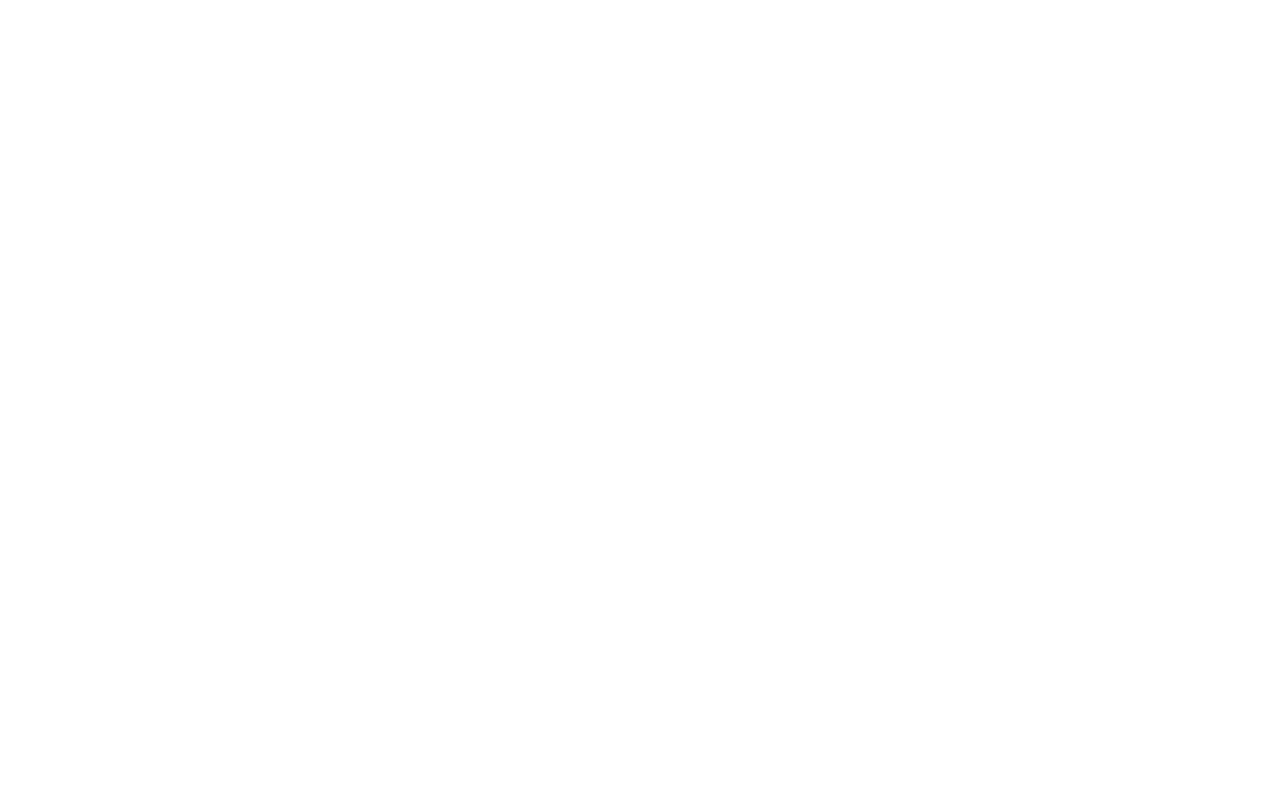
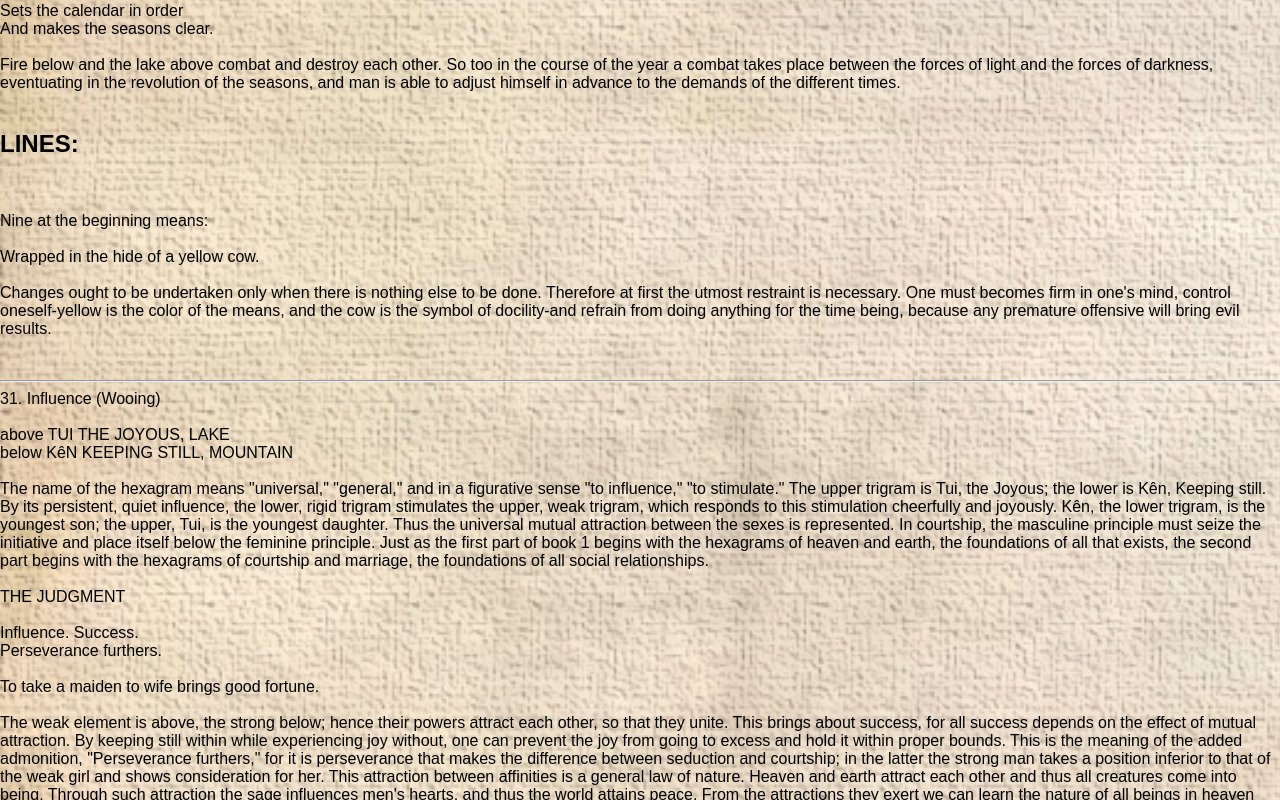
Before and after one commit to josh-stillman/iching-old, a React (Create React App) app: page / in a window 1280 px wide. Shown: the part 1020-1820 px from the top of the page. Before the commit the page ends 802 px from the top, so only its background shows below. Built offline with nearby package versions, Linux system fonts and the light colour scheme; a web font is replaced by a local one.

Commit message:
display text and lines for cast hexagrams

```diff
--- a/src/IChingPage/IChingPage.css.ts
+++ b/src/IChingPage/IChingPage.css.ts
@@ -23,6 +23,12 @@
   max-height: 100%;
 `;
 
+export const TextContainer = styled.section`
+  white-space: pre-wrap;
+  text-align: left;
+  font-family: arial;
+`
+
 export const LinkContainer = styled.div`
   justify-self: flex-end;
   display: flex;
--- a/src/IChingPage/IChingPage.tsx
+++ b/src/IChingPage/IChingPage.tsx
@@ -1,7 +1,7 @@
 import React, {Component, Fragment} from 'react';
 import { Hexagram } from '../utils';
 import Hex from '../Hex';
-import { HexContainer, IChingPageWrapper, LinkContainer, Link } from './IChingPage.css';
+import { HexContainer, IChingPageWrapper, LinkContainer, Link, TextContainer } from './IChingPage.css';
 
 interface State {
   hexagram: Hexagram;
@@ -30,6 +30,21 @@
 
           {changingHex && <Hex hexagram={changingHex}/>}
         </HexContainer>
+        <TextContainer>
+          {hexagram.hexagramNumber}. {hexagram.hexagramName}
+          <br/>
+          <br/>
+          {hexagram.text}
+          {changingHex ? <><br/><h1>LINES:</h1> {hexagram.changingLinesText.map(line => <p>{line}</p>)}</> : ""}
+          <br />
+          <hr/>
+          {changingHex && <>
+            {changingHex.hexagramNumber}. {changingHex.hexagramName}
+          <br/>
+          <br/>
+          {changingHex.text}
+          </>}
+        </TextContainer>
 
         <LinkContainer>
           <Link href="https://amzn.to/2lj00j1" target="_blank">The Book</Link>
--- a/src/utils.ts
+++ b/src/utils.ts
@@ -6,6 +6,8 @@
 4. Click to re-cast
 7. SEO
 */
+
+import { TEXT } from "./text/wilhelm";
 
 enum Coin {
   Tails = 0,
@@ -145,6 +147,7 @@
   trigramName: string;
   trigramLookup: number;
   changing: boolean;
+  changingLines: number[];
 
   constructor(lines?: [Line, Line, Line]) {
     this.lines = lines || [this.getLine(), this.getLine(), this.getLine()];
@@ -152,6 +155,12 @@
     this.trigramName = Trigrams[this.key];
     this.trigramLookup = TRIGRAM_LOOKUP_ORDER[this.trigramName];
     this.changing = this.lines.some((line: Line) => line === Line.BrokenPlus || line === Line.StraightPlus);
+    this.changingLines = this.lines.reduce<number[]>((acc: number[], el: Line, i: number, array: Line[]) => {
+        if (el == Line.BrokenPlus || el === Line.StraightPlus) {
+          acc.push(i);
+          }
+        return acc;
+    }, [] as number[]);
   }
 
   coinToss = (): Coin => (
@@ -205,6 +214,9 @@
   hexagramNumber: number;
   hexagramName: string;
   changing: boolean;
+  text: string;
+  changingLines: number[];
+  changingLinesText: string[];
 
   constructor(lowerTrigram?: Trigram, upperTrigram?: Trigram) {
     this.lowerTrigram = lowerTrigram || new Trigram();
@@ -212,6 +224,9 @@
     this.hexagramNumber = HEXAGRAM_LOOKUP_TABLE[this.lowerTrigram.trigramLookup][this.upperTrigram.trigramLookup];
     this.hexagramName = HEXAGRAM_NAMES[this.hexagramNumber];
     this.changing = this.lowerTrigram.changing || this.upperTrigram.changing;
+    this.text = TEXT[this.hexagramNumber].text;
+    this.changingLines = [...this.lowerTrigram.changingLines.map(i => i + 1), ...this.upperTrigram.changingLines.map(i => i + 4)];
+    this.changingLinesText = [...this.changingLines.map(displayNum => TEXT[this.hexagramNumber].lines[displayNum -1])];
   }
 
   private getLinesAscending(): Line[] {
```
Also changed, not shown: src/text/wilhelm.ts (renamed from src/text/raw.ts).
